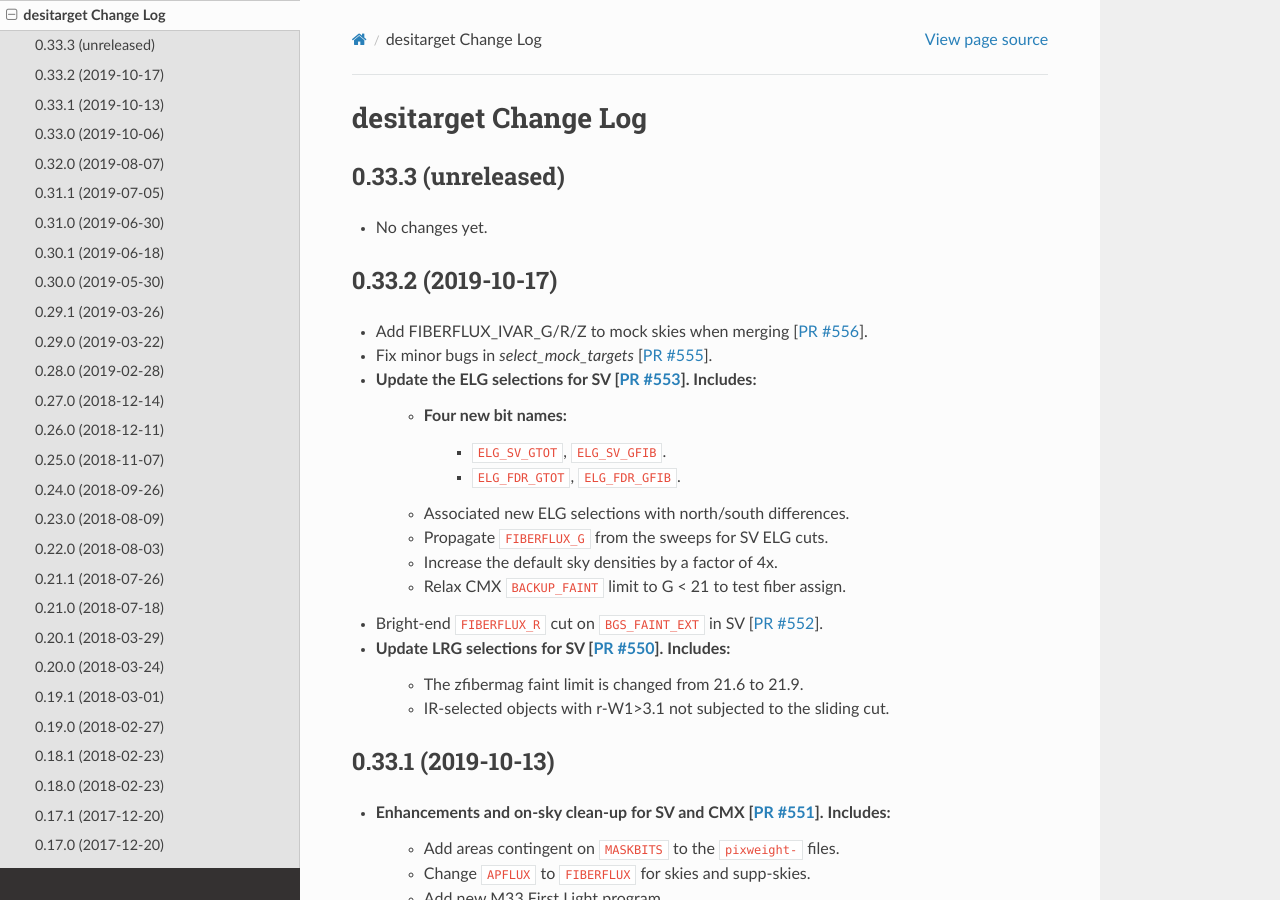
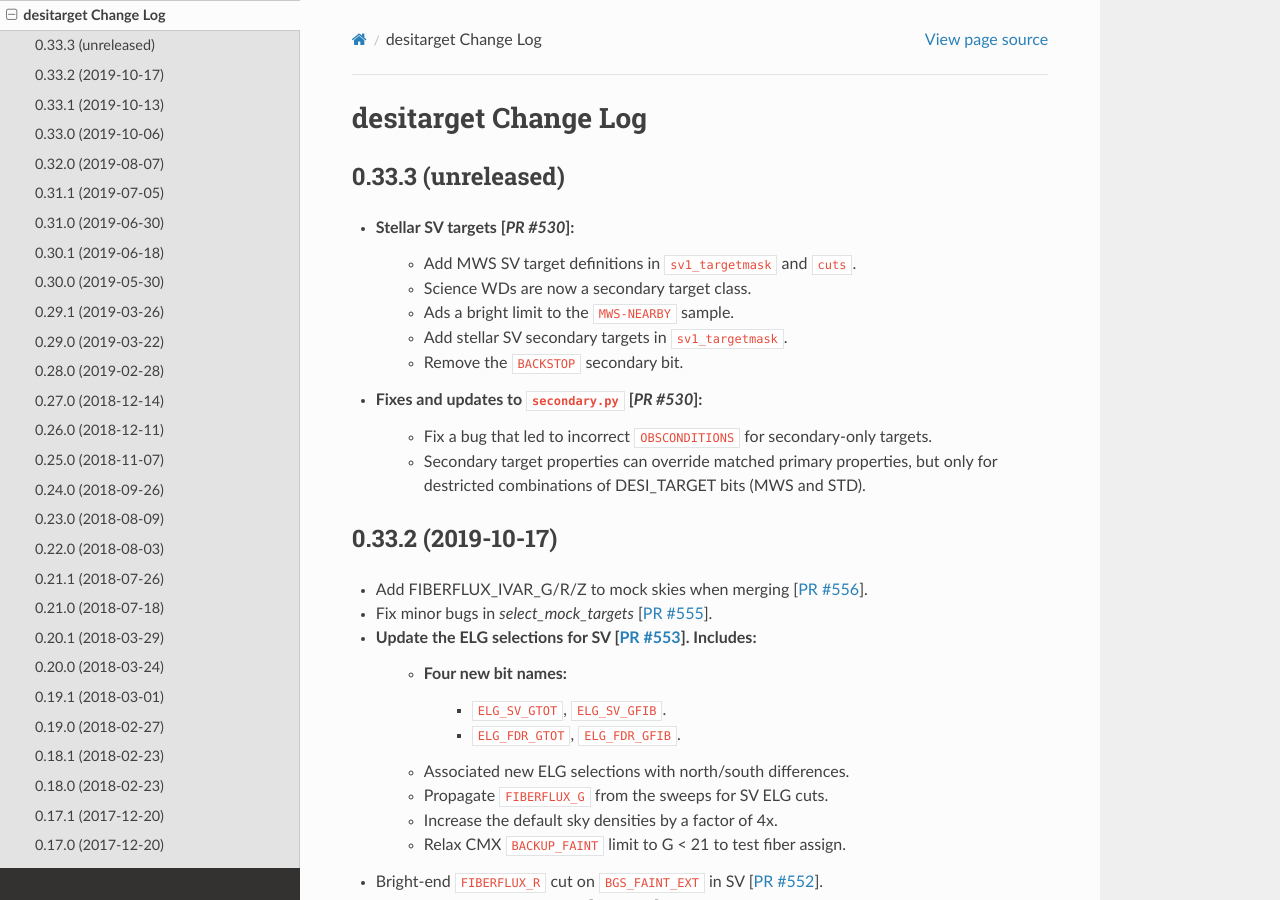
Before and after one commit to desihub/desitarget, a Sphinx documentation site: the page built from doc/changes.rst, in a window 1280 px wide and 900 px high. Built offline with Sphinx 7.4.7 and the Read the Docs theme 2.0.0, drawn with Linux system fonts in a browser that asks for light colours.

Commit message:
Updates changes.rst

```diff
--- a/doc/changes.rst
+++ b/doc/changes.rst
@@ -5,7 +5,19 @@ desitarget Change Log
 0.33.3 (unreleased)
 -------------------
 
-* No changes yet.
+* Stellar SV targets [`PR #530`]:
+    * Add MWS SV target definitions in ``sv1_targetmask`` and ``cuts``.
+    * Science WDs are now a secondary target class.
+    * Ads a bright limit to the ``MWS-NEARBY`` sample.
+    * Add stellar SV secondary targets in ``sv1_targetmask``.
+    * Remove the ``BACKSTOP`` secondary bit.
+* Fixes and updates to ``secondary.py`` [`PR #530`]:
+    * Fix a bug that led to incorrect ``OBSCONDITIONS`` for secondary-only
+      targets.
+    * Secondary target properties can override matched primary properties,
+      but only for destricted combinations of DESI_TARGET bits (MWS and STD).
+
+.. _`PR #530`: https://github.com/desihub/desitarget/pull/530
 
 0.33.2 (2019-10-17)
 -------------------
```
